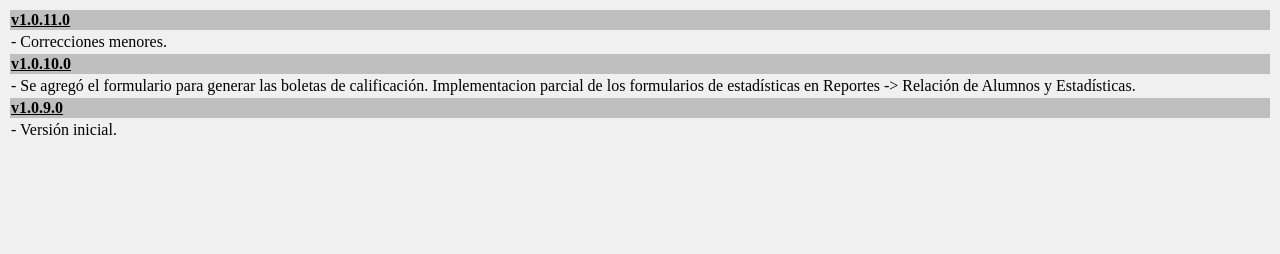
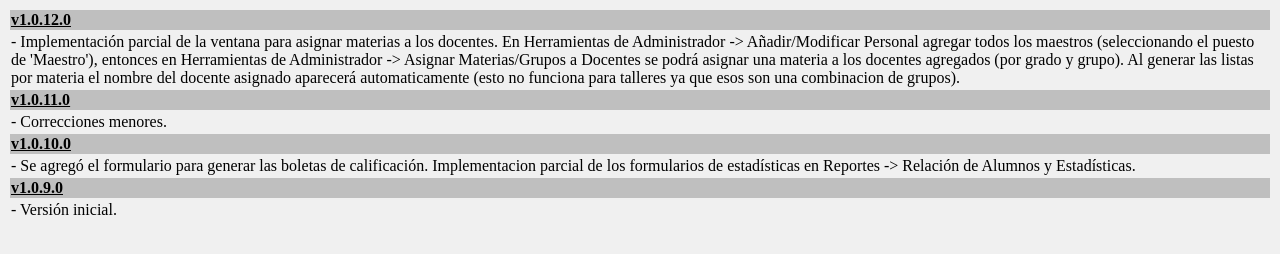
Before and after one commit to Hexa88/Hexa88.github.io, a plain HTML site: page index.html in a window 1280 px wide. Drawn offline with Linux system fonts and the light colour scheme.

Commit message:
fix
more fixes

```diff
--- a/MOIRAUpdater.xml
+++ b/MOIRAUpdater.xml
@@ -1,6 +1,6 @@
 <?xml version="1.0" encoding="utf-8"?>
 <item>
-  <version>1.0.11</version>
+  <version>1.0.12</version>
   <url>https://github.com/Hexa88/hexa88.github.io/raw/master/Installer.msi</url>
   <changelog>https://hexa88.github.io/</changelog>
   <mandatory>true</mandatory>
--- a/index.html
+++ b/index.html
@@ -7,6 +7,16 @@
     </head>
 <body style="background-color:#F0F0F0">
     <table style="width:100%;">
+		<tr>
+            <td style="text-decoration: underline; font-weight: bold; background-color: #bfbfbf">v1.0.12.0</td>
+
+        </tr>
+        <tr>
+            <td>
+                - Implementación parcial de la ventana para asignar materias a los docentes. En Herramientas de Administrador -> Añadir/Modificar Personal agregar todos los maestros (seleccionando el puesto de 'Maestro'), entonces en Herramientas de Administrador -> Asignar Materias/Grupos a Docentes se podrá asignar una materia a los docentes agregados (por grado y grupo). Al generar las listas por materia el nombre del docente asignado aparecerá automaticamente (esto no funciona para talleres ya que esos son una combinacion de grupos).
+
+            </td>
+        </tr>
 		<tr>
             <td style="text-decoration: underline; font-weight: bold; background-color: #bfbfbf">v1.0.11.0</td>
 
```
